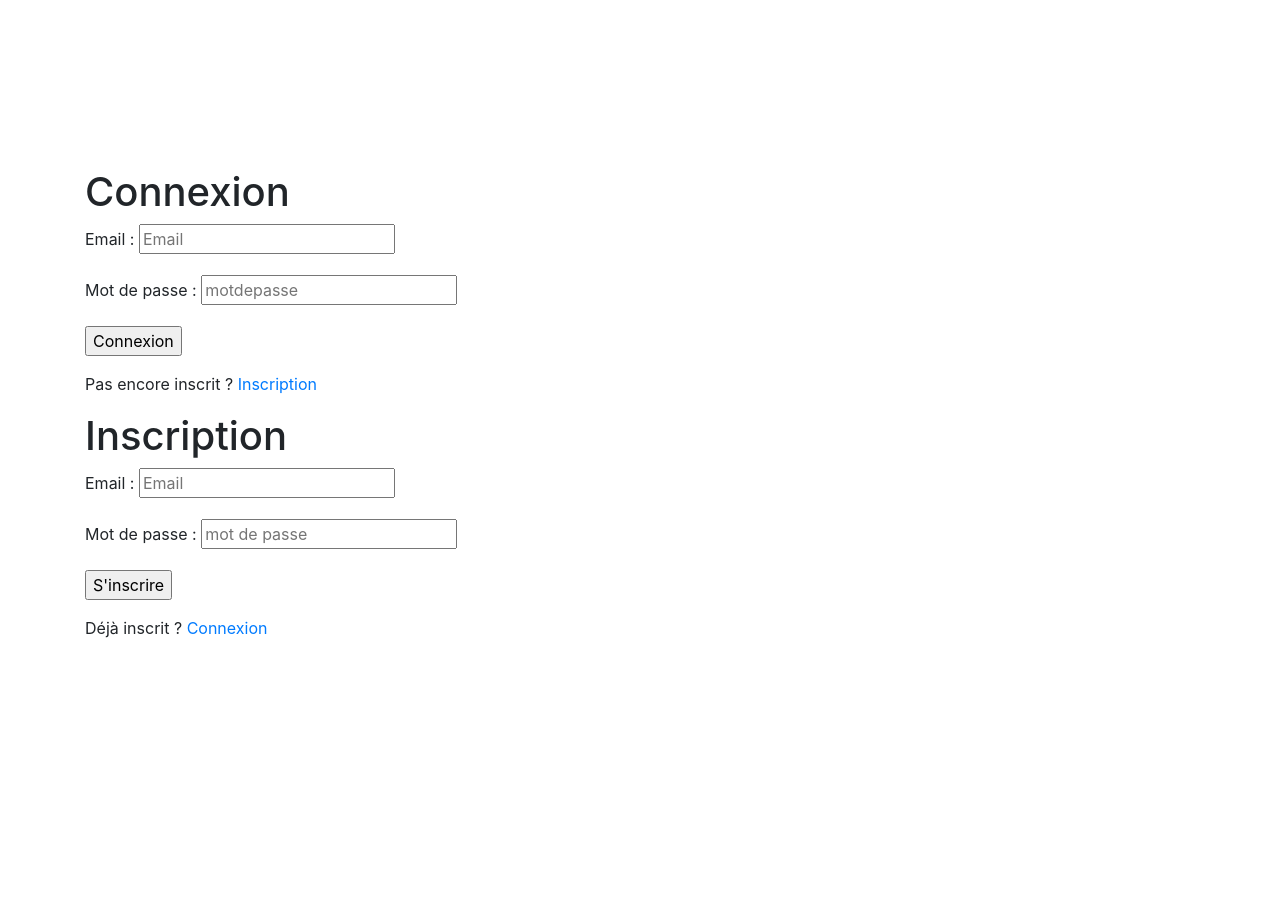
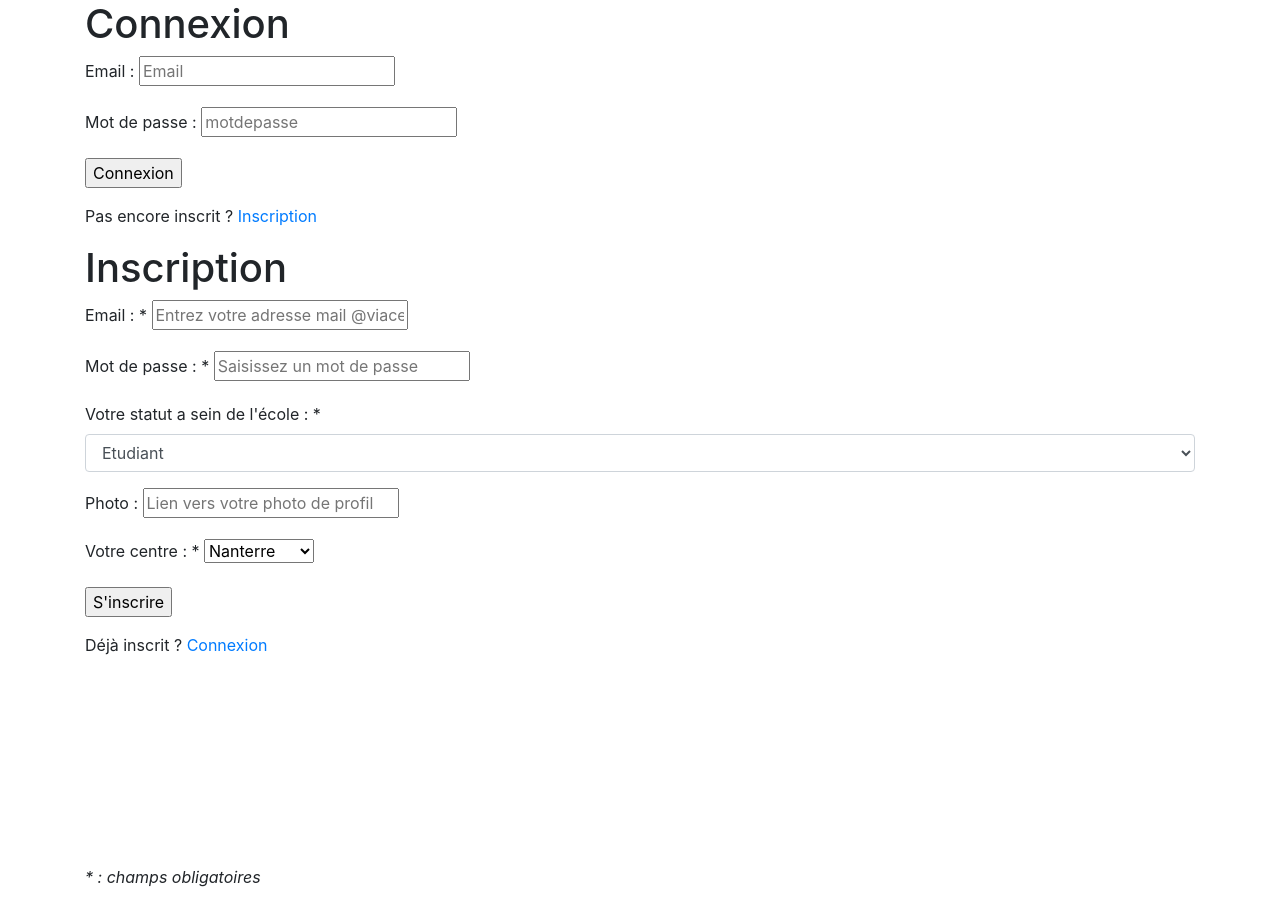
Before and after one commit to Kvntn/BDE_Project, a PHP site: page /connexion.php in a window 1280 px wide. Shown: the part 56-961 px from the top of the page. Before the commit the page ends 694 px from the top, so only its background shows below. Run offline with PHP 8.4, Linux system fonts and the light colour scheme; some libraries are stand-ins or nearby versions.

Commit message:
Formulaire d'inscription
Email, MdP, Statut, PdP, Centre

```diff
--- a/Pages/connexion.php
+++ b/Pages/connexion.php
@@ -24,10 +24,9 @@
 
         <!-- Le menu -->
         <?php include("menu.php");
-        $strUname=isset($_COOKIE['username']) ? $_COOKIE['username'] : "";
+        $strUname=isset($_COOKIE['email']) ? $_COOKIE['email'] : "";
         ?>
         <div class="container">
-            <br><br><br><br><br><br><br>
             <section>
                 <div id="container" >
                     <a class="hiddenanchor" id="toregister"></a>
@@ -37,11 +36,11 @@
                             <form method="post" action="./db_related/scriptConnexion.php" autocomplete="on">
                                 <h1>Connexion</h1>
                                 <p>
-                                    <label for="username" class="uname" data-icon="u" > Email : </label>
-                                    <input id="username" name="pseudo" required="required" type="text" placeholder="Email" value="<?php print($strUname); ?>" />
+                                    <label for="email" class="uname"  > Email : </label>
+                                    <input id="email" name="email" required="required" type="text" placeholder="Email" value="<?php print($strUname); ?>" />
                                 </p>
                                 <p>
-                                    <label for="password" class="youpasswd" data-icon="p"> Mot de passe : </label>
+                                    <label for="password" class="youpasswd" > Mot de passe : </label>
                                     <input id="password" name="motDePasse" required="required" type="password" placeholder="motdepasse" />
                                 </p>
 
@@ -59,13 +58,45 @@
                             <form  method="post" action="./db_related/scriptInscription.php" autocomplete="on">
                                 <h1> Inscription </h1>
                                 <p>
-                                    <label for="usernamesignup" class="uname" data-icon="u" >Email : </label>
-                                    <input id="usernamesignup" name="pseudo" required="required" type="text" placeholder="Email" />
+                                    <label for="email" class="uname"  >Email : *</label>
+                                    <input id="emailsignup" name="email" required="required" type="text" placeholder="Entrez votre adresse mail @viacesi.fr" />
                                 </p>
 
                                 <p>
-                                    <label for="passwordsignup" class="youpasswd" data-icon="p" >Mot de passe : </label>
-                                    <input id="passwordsignup" name="motDePasse" required="required" type="password" placeholder="mot de passe"/>
+                                    <label for="passwordsignup" class="youpasswd"  >Mot de passe : *</label>
+                                    <input id="passwordsignup" name="motDePasse" required="required" type="password" placeholder="Saisissez un mot de passe"/>
+                                </p>
+
+                                <p>
+                                    <label for="Status" class="uname"  >Votre statut a sein de l'école : *</label>
+                                    <select name="stat" class=form-control>
+                                        <option value="0">Etudiant</option>
+                                        <option value="1">Membre du BDE</option>
+                                        <option value="2">Personnel du CESI</option>
+                                    </select>
+                                </p>
+
+                                <p>
+                                    <label for="Photo" class="uname"  >Photo : </label>
+                                    <input id="Photosignup" name="Photo" type="text" placeholder="Lien vers votre photo de profil" />
+                                </p>
+
+                                <p>
+                                    <label for="Status" class="uname" >Votre centre : *</label>
+                                    <select  name="centre" >
+                                        <option value="1">Nanterre</option>
+                                        <option value="2">Orléans</option>
+                                        <option value="3">Arras</option>
+                                        <option value="4">Lille</option>
+                                        <option value="5">La Rochelle</option>
+                                        <option value="6">Strasbourg</option>
+                                        <option value="7">Grenoble</option>
+                                        <option value="8">Nice</option>
+                                        <option value="9">Montpellier</option>
+                                        <option value="10">Bordeaux</option>
+                                        <option value="11">Pau</option>
+                                        <option value="12">Rouen</option>
+                                    </select>
                                 </p>
 
                                 <p class="signin button">
@@ -77,15 +108,12 @@
                                 </p>
                             </form>
                         </div>
-
                     </div>
                 </div>
             </section>
+           <br><br><br><br><br><br><br><br>
+           <p><i>* : champs obligatoires </i></p>
         </div>
-
-
     </div>
-
     </body>
-
 </html>
--- a/Pages/db_related/scriptConnexion.php
+++ b/Pages/db_related/scriptConnexion.php
@@ -3,7 +3,6 @@
 include("config.php");
 
 $bdd = db_national::getInstance();
-$arr = array();
 
 $email = $_POST['email'];
 $motDePasse = $_POST['motDePasse'];
@@ -22,7 +21,7 @@ var_dump($arr);
 
 if ($arr != NULL) {
         echo 'Logged in as '.$_POST['email'];
-        setcookie('username', $email, time() + 365*24*3600, null, null, false, true);
+        setcookie('email', $email, time() + 365*24*3600, null, null, false, true);
 }else{
     echo 'Unknown login ! Try again, you entered : '.$email.' '.$motDePasse;
 }
```
Also changed, not shown: Pages/db_related/scriptInscription.php (+15 -6 lines).
